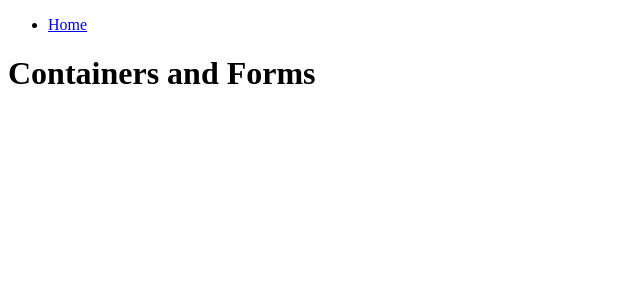
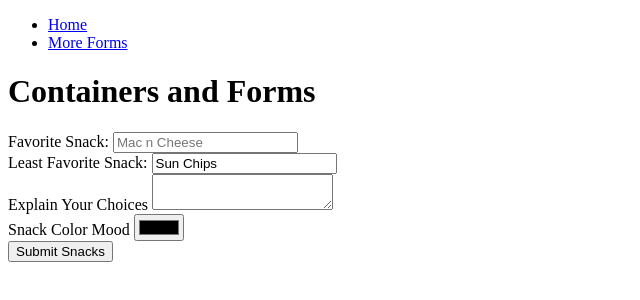
Before and after one commit to SolarWatcher/SP25-210, a plain HTML site: page homework-3/index.html in a window 1280 px wide. Shown: the whole page, without its empty margins (0-640 px from the left). Drawn offline with Linux system fonts and the light colour scheme.

Commit message:
Added basic form elements

```diff
--- a/homework-3/index.html
+++ b/homework-3/index.html
@@ -11,9 +11,47 @@
         <li>
           <a href="index.html">Home</a>
         </li>
+        <li>
+          <a href="moreforms.html">More Forms</a>
+        </li>
       </ul>
     </nav>
 
     <h1>Containers and Forms</h1>
+
+    <form action="index.html" method="get">
+      <div>
+        <label for="favoriteSnack">Favorite Snack:</label>
+        <input
+          type="text"
+          name="favoriteSnack"
+          id="favoriteSnack"
+          placeholder="Mac n Cheese"
+          required
+        />
+      </div>
+
+      <div>
+        <label for="leastFavoriteSnack">Least Favorite Snack:</label>
+        <input
+          type="text"
+          name="leastFavoriteSnack"
+          id="leastFavoriteSnack"
+          value="Sun Chips"
+        />
+      </div>
+
+      <div>
+        <label for="explain">Explain Your Choices</label>
+        <textarea name="explain" id="explain"></textarea>
+      </div>
+
+      <div>
+        <label for="snackColorMood">Snack Color Mood</label>
+        <input type="color" name="snackColormood" id="snackColorMood" />
+      </div>
+
+      <input type="submit" value="Submit Snacks" />
+    </form>
   </body>
 </html>
```
Also changed, not shown: homework-3/moreforms.html (added, +20 -0 lines).
